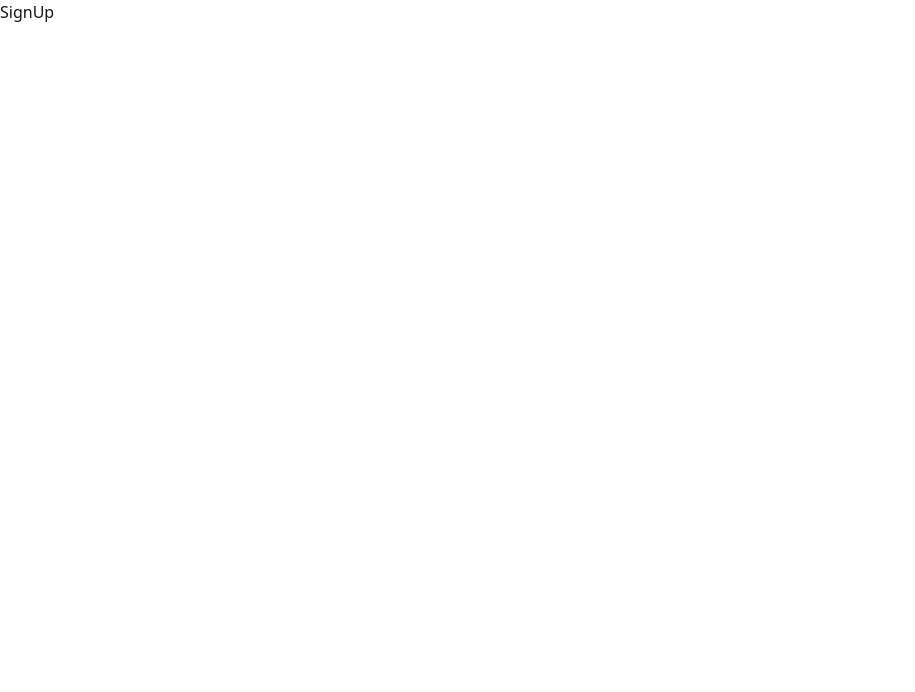
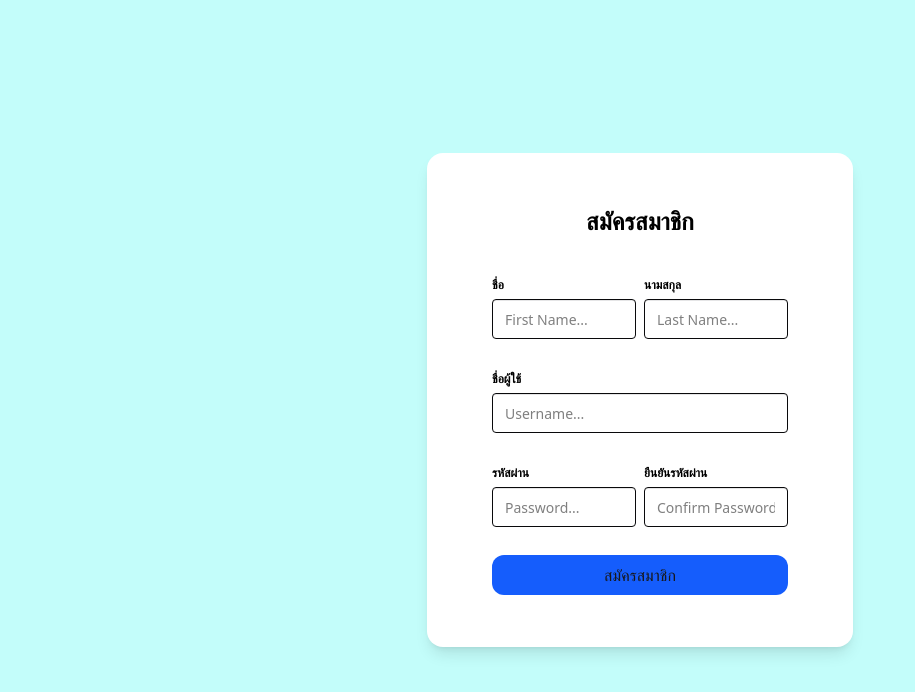
Before and after one commit to thanayut-m/job-logger-system, a React (Vite) app in the folder client/: page /signup in a window 1280 px wide. Shown: the top 692 px of the page, without its empty margins (0-915 px from the left). Built offline with nearby package versions, Linux system fonts and the light colour scheme.

Commit message:
create SignUp

```diff
--- a/client/src/Layouts/AuthLayouts.jsx
+++ b/client/src/Layouts/AuthLayouts.jsx
@@ -3,7 +3,7 @@ import PropTypes from "prop-types";
 const AuthLayouts = ({ children }) => {
     return (
         <div className="flex flex-col justify-center items-center h-screen bg-[#c3fdfa]">
-            <main className="flex flex-row justify-center max-md:w-11/12 sm:w-8/12 md:w-6/12 xl:w-3/12">
+            <main className="flex flex-row justify-center max-md:w-11/12 sm:w-8/12 md:w-6/12 xl:w-4/12">
                 {children}
             </main>
         </div>
--- a/client/src/auth/SignIn.jsx
+++ b/client/src/auth/SignIn.jsx
@@ -1,6 +1,7 @@
 import AuthLayouts from './../Layouts/AuthLayouts';
 import { useForm } from "react-hook-form";
 import Buttons from './../components/Buttons';
+import FormInput from '../components/FormInput';
 
 
 const SignIn = () => {
@@ -19,31 +20,22 @@ const SignIn = () => {
 
     return (
         <AuthLayouts>
-            <div className="bg-white p-4 rounded-2xl w-full shadow-lg">
             <form className="flex flex-col gap-3 w-3/4 mx-auto" onSubmit={handleSubmit(handleSignIn)}>
                 <h1 className="text-2xl text-center mt-9 font-bold text-black">เข้าสู่ระบบ</h1>
-                    <fieldset className="fieldset">
-                        <legend className="fieldset-legend text-black">Username</legend>
-                        <input
-                            {...register("username")}
+                <FormInput
+                    register={register}
+                    name="username"
                     type="text"
-                            name="username"
-                            id="username"
-                            placeholder="Username"
-                            className="input input-neutral bg-white text-black w-full"
+                    textname="Username"
+                    placeholder="Username..."
                 />
-                    </fieldset>
-                    <fieldset className="fieldset">
-                        <legend className="fieldset-legend text-black ">Password</legend>
-                        <input
-                            {...register("password")}
+                <FormInput
+                    register={register}
+                    name="password"
                     type="password"
-                            name="password"
-                            id="password"
-                            placeholder="Password"
-                            className="input input-neutral bg-white text-black w-full"
+                    placeholder="Password..."
+                    textname="Password"
                 />
-                    </fieldset>
                 <div className='mt-3 mb-9'>
                     <Buttons
                         type="submit"
@@ -52,7 +44,6 @@ const SignIn = () => {
                     />
                 </div>
             </form>
-            </div>
 
         </AuthLayouts>
     )
--- a/client/src/auth/SignUp.jsx
+++ b/client/src/auth/SignUp.jsx
@@ -1,6 +1,78 @@
+import { useForm } from "react-hook-form"
+import AuthLayouts from "../Layouts/AuthLayouts"
+import FormInput from "../components/FormInput";
+import Buttons from "../components/Buttons";
+
 const SignUp = () => {
+    const { register, handleSubmit, formState } = useForm();
+
+    const { isSubmitting } = formState;
+    console.log(isSubmitting);
+
+    const handleSignUp = async (data) => {
+        await new Promise((resolve) => setTimeout(resolve, 1000))
+
+        console.log(data)
+    }
+
     return (
-        <div>SignUp</div>
+        <AuthLayouts>
+            <div className="bg-white p-4 rounded-2xl w-full shadow-lg">
+                <form className="flex flex-col gap-3 w-3/4 mx-auto" onSubmit={handleSubmit(handleSignUp)}>
+                    <h1 className="text-2xl text-center mt-9 font-bold text-black">สมัครสมาชิก</h1>
+                    <div className="grid grid-cols-2 max-md:grid-cols-1 gap-2 mt-6">
+                        <FormInput
+                            textname="ชื่อ"
+                            register={register}
+                            name="first_name"
+                            type="text"
+                            placeholder="First Name..."
+                        />
+                        <FormInput
+                            textname="นามสกุล"
+                            register={register}
+                            name="last_name"
+                            type="text"
+                            placeholder="Last Name..."
+                        />
+                    </div>
+                    <div className="mt-3">
+                        <FormInput
+                            textname="ชื่อผู้ใช้"
+                            register={register}
+                            name="username"
+                            type="text"
+                            placeholder="Username..."
+                        />
+                    </div>
+                    <div className="grid grid-cols-2 max-md:grid-cols-1 gap-2 mt-3">
+                        <FormInput
+                            textname="รหัสผ่าน"
+                            register={register}
+                            name="password"
+                            type="password"
+                            placeholder="Password..."
+                        />
+                        <FormInput
+                            textname="ยืนยันรหัสผ่าน"
+                            register={register}
+                            name="password_confirmation"
+                            type="text"
+                            placeholder="Confirm Password..."
+                        />
+                    </div>
+
+                    <div className="mt-3 mb-9">
+                        <Buttons
+                            type="submit"
+                            text="สมัครสมาชิก"
+                            isSubmitting={isSubmitting}
+                        />
+
+                    </div>
+                </form>
+            </div>
+        </AuthLayouts>
     )
 }
 export default SignUp
--- a/client/src/components/Buttons.jsx
+++ b/client/src/components/Buttons.jsx
@@ -9,11 +9,11 @@ const Buttons = ({
         <button
             type={type}
             disabled={isSubmitting}
-            className="btn btn-primary w-full">
+            className="bg-blue-600 hover:bg-blue-400 p-2 rounded-xl w-full opacity-100">
             {
                 isSubmitting
-                    ? <span>Please wait...</span>
-                    : <span>{text}</span>
+                    ? <p className="font-bold">Please wait...</p>
+                    : <p>{text}</p>
             }
         </button>
     )
--- /dev/null
+++ b/client/src/components/FormInput.jsx
@@ -0,0 +1,38 @@
+import PropTypes from "prop-types";
+
+const FormInput = ({
+    register,
+    name,
+    placeholder,
+    type,
+    textname,
+    id
+}) => {
+    return (
+        <fieldset className="fieldset">
+            <label
+                htmlFor={id || name}
+                className="text-xs font-bold text-black "
+            >
+                {textname}
+            </label>
+            <input
+                {...register(name)}
+                id={id || name}
+                type={type}
+                placeholder={placeholder}
+                className="input input-neutral bg-white text-black w-full"
+            />
+        </fieldset>
+    )
+}
+
+FormInput.propTypes = {
+    register: PropTypes.func.isRequired,
+    name: PropTypes.string.isRequired,
+    placeholder: PropTypes.string.isRequired,
+    type: PropTypes.string.isRequired,
+    textname: PropTypes.string.isRequired,
+    id: PropTypes.string.isRequired
+}
+export default FormInput
```
Lines whose indentation alone changed are shown as unchanged.
